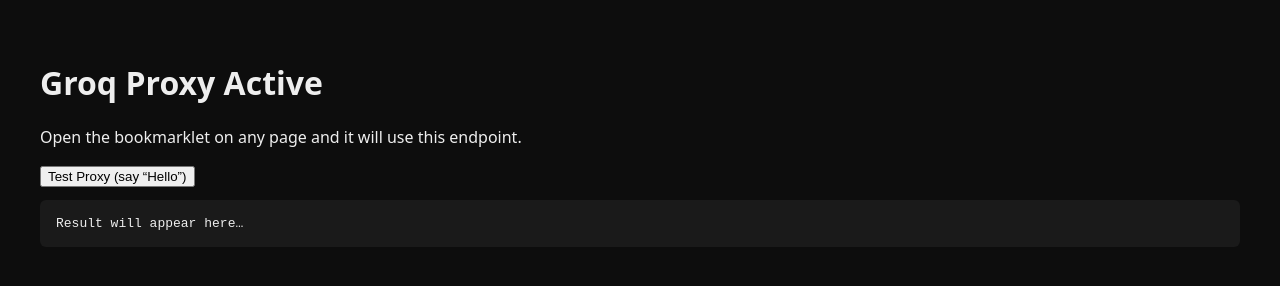
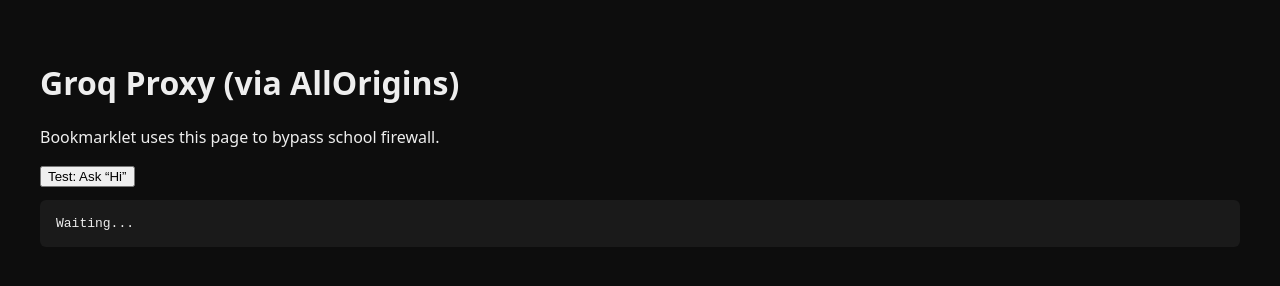
Before and after one commit to g0d0rs4tan101/g0d0rs4tan101.github.io, a plain HTML site: page groq-proxy/index.html in a window 1280 px wide. Drawn offline with Linux system fonts and the light colour scheme.

Commit message:
Update index.html

```diff
--- a/groq-proxy/index.html
+++ b/groq-proxy/index.html
@@ -2,21 +2,17 @@
 <html lang="en">
 <head>
   <meta charset="UTF-8" />
-  <meta name="viewport" content="width=device-width, initial-scale=1.0"/>
   <title>Groq Proxy</title>
   <style>
-    body {font-family: system-ui, sans-serif; padding: 2rem; background:#0d0d0d; color:#eee;}
-    pre {background:#1a1a1a; padding:1rem; border-radius:6px; overflow:auto;}
+    body {font-family:system-ui,sans-serif;padding:2rem;background:#0d0d0d;color:#eee;}
+    pre {background:#1a1a1a;padding:1rem;border-radius:6px;overflow:auto;}
   </style>
 </head>
 <body>
-  <h1>Groq Proxy Active</h1>
-  <p>Open the bookmarklet on any page and it will use this endpoint.</p>
-
-  <button id="testBtn">Test Proxy (say “Hello”) </button>
-  <pre id="output">Result will appear here…</pre>
-
-  <!-- The real proxy logic -->
+  <h1>Groq Proxy (via AllOrigins)</h1>
+  <p>Bookmarklet uses this page to bypass school firewall.</p>
+  <button id="testBtn">Test: Ask “Hi”</button>
+  <pre id="output">Waiting...</pre>
   <script src="proxy.js"></script>
 </body>
 </html>
```
